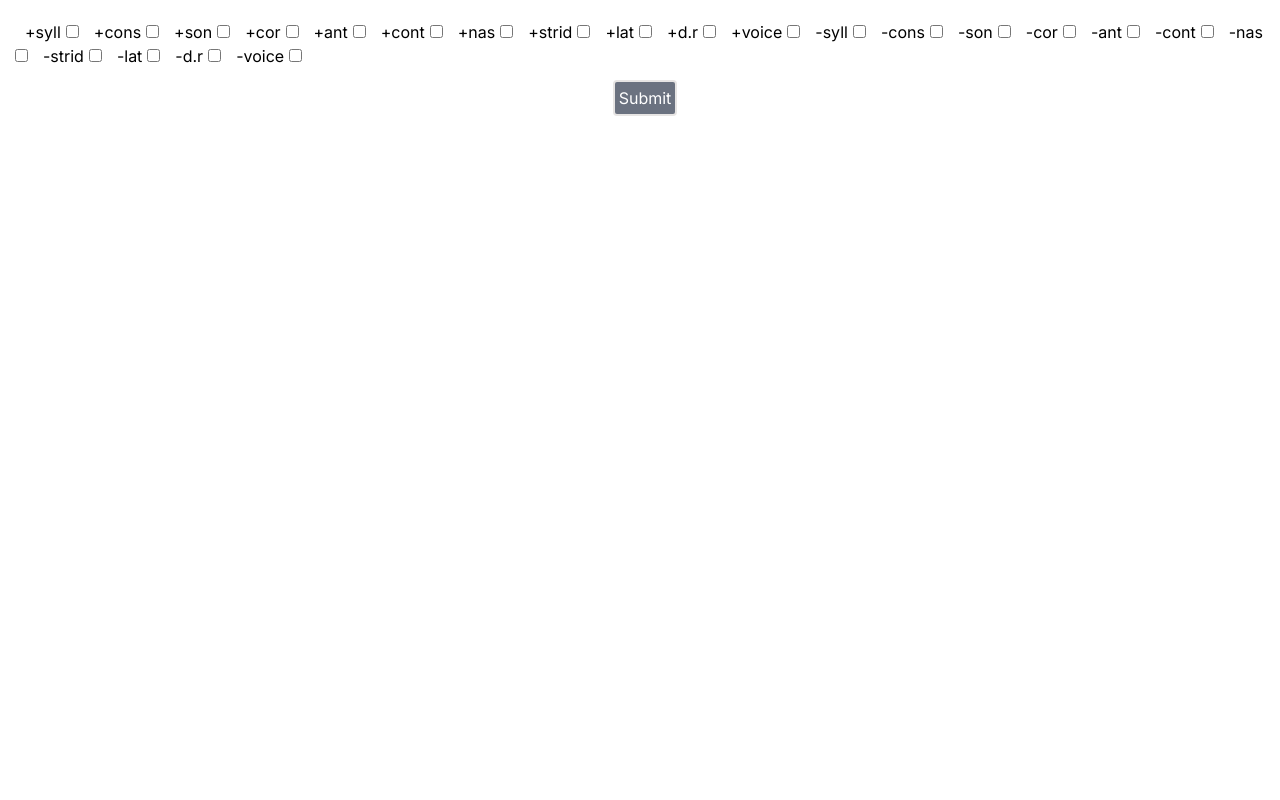
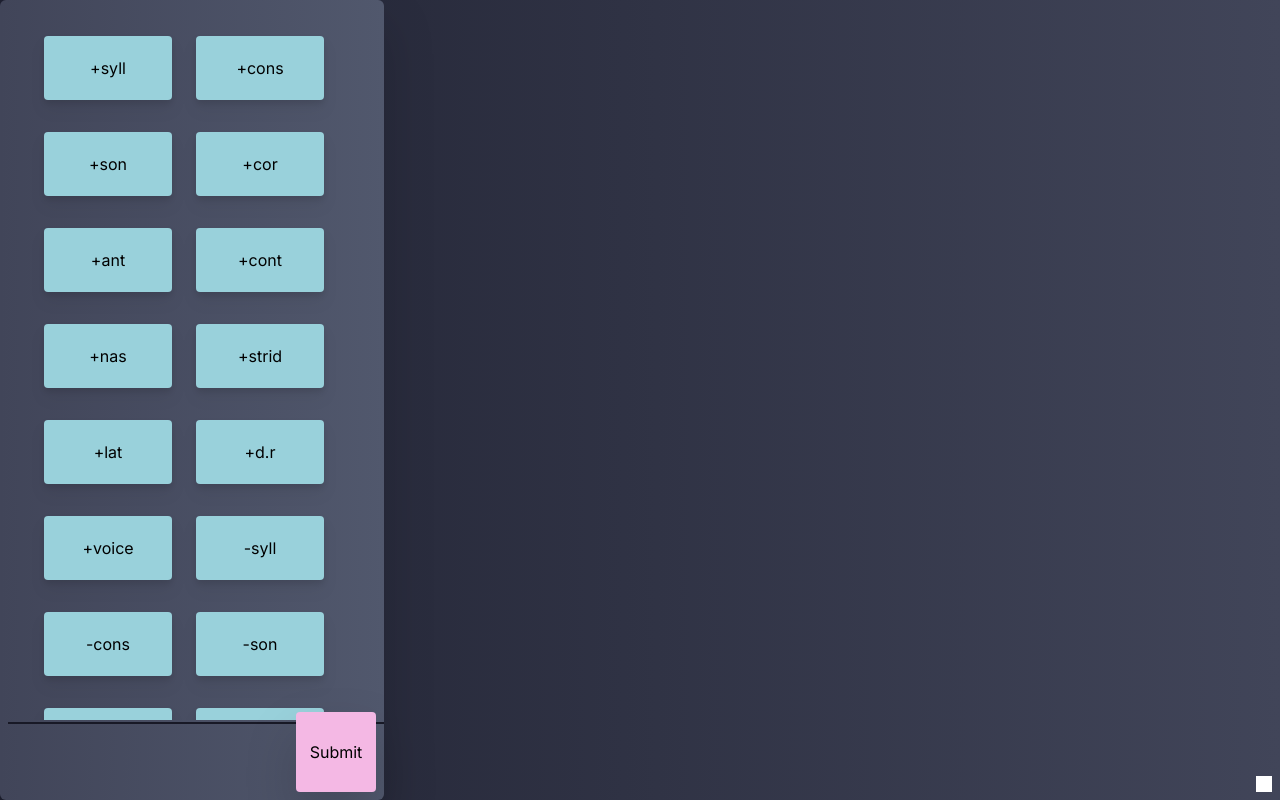
Before and after one commit to Alex-Horan/phonology-features, a Next.js app: page / in a window 1280 px wide. Built offline with nearby package versions, Linux system fonts and the light colour scheme.

Commit message:
working on css styling

```diff
--- a/app/globals.css
+++ b/app/globals.css
@@ -21,3 +21,12 @@
   display: flex;
   justify-self: center;
 }
+
+:root {
+  scrollbar-color: #949cbb #303446;
+}
+
+.border-b {
+  border-bottom: 2px solid #181926;
+  margin-top: 2px;
+}
--- a/app/layout.tsx
+++ b/app/layout.tsx
@@ -16,6 +16,10 @@ export default function RootLayout({
 }>) {
   return (
     <html lang="en">
+      <head>
+        <meta name='viewport' content="width=device-width, initial-scale=1, maximum-scale=1"></meta>
+        <link rel="stylesheet" href="https://cdnjs.cloudflare.com/ajax/libs/font-awesome/4.7.0/css/font-awesome.min.css"></link>
+      </head>
       <body className={inter.className}>{children}</body>
     </html>
   );
--- a/app/page.tsx
+++ b/app/page.tsx
@@ -1,12 +1,14 @@
 'use client';
 import React, { useState } from "react";
+import './globals.css';
+import { FontAwesomeIcon } from "@fortawesome/react-fontawesome";
+import { faXmark } from "@fortawesome/free-solid-svg-icons";
 
 function FilterForm(){
-  const [userinfo, setUserInfo] = useState<string[]>([]);
-
+  const [filterSet, setFilterSet] = useState<string[]>([]);
   const [finalData, setFinalData] = useState<string[]>([]);
+  const [update, setUpdate] = useState<boolean>(false);
   let filterData: string[] = [];
-
   const features = [
   //positive features
   {feature: "+syll", members: ['m','n','ŋ','ɹ','l']},
@@ -104,46 +106,93 @@ function FilterForm(){
     const { value, checked } = e.target;
 
     if (checked) {
-      setUserInfo([...userinfo, value]);
+      setFilterSet([...filterSet, value]);
     } else {
-      setUserInfo(userinfo.filter((e) => e !== value));
+      setFilterSet(filterSet.filter((e) => e !== value));
     }
   }
 
+  const handleFilter = (e: any) => {
+    let { value } = e.target;
+    setFilterSet([...filterSet, value])
+
+  }
+
+  const handleRemoveFilter = (e: any) => {
+    const { value } = e.target;
+    setFilterSet(filterSet.filter((e) => e !== value))
+  }
+
   const handleSubmit = (e: any) => {
-    filterFeature(userinfo);
+    filterFeature(filterSet);
     for (let i=0; i<filterData.length-1; i++) {
       filterData[i] = filterData[i] + ", "
     }
 
     setFinalData([...filterData]);
+
+
+
     e.preventDefault();
   }
 
 
 
   const listItems = features.map(feat => {
-    return <label className="selection" key={feat.members[0]}>{feat.feature}<input type="checkbox" className="selectionF" value={feat.feature} key={feat.feature} onChange={handleChange}></input></label>
+    if (!(filterSet.includes(feat.feature))) {
+      return <input type="button" className="hover:bg-[#8caaee] hover:ring-2 hover:ring-blue-500 bg-catsky rounded h-16 w-32 mx-3 my-4 px-2 py-2 drop-shadow-lg" value={feat.feature} key={feat.feature} onClick={handleFilter}></input>
+    }
   });
 
+  const chips = filterSet.map(filt => {
+    return <button onClick={handleRemoveFilter} value={filt} className="bg-slate-900 px-2 py-2 max-h-12 ml-2 rounded-lg mt-2 hover:bg-[#8caaee] hover:ring-2 hover:ring-blue-500" key={filt}>{filt}<FontAwesomeIcon onClick={handleRemoveFilter} className="size-3 pb-0.5 pl-1" icon={faXmark}></FontAwesomeIcon></button>
+  });
+
+  const data = finalData.map(items => {
+    return <button className="ml-2 black rounded bg-white w-10 h-10">{items}</button>
+  })
+
   return (
-    <div>
-      <div className="FilterSection">
-        <form onSubmit={handleSubmit}>
-          {listItems}
-          <br></br>
-          <button type="submit" value="Submit" className="subm mx-auto bg-gray-500 p-1 mt-3 rounded text-white border-2 border-stone-200">Submit</button>
+
+    <div className="bg-gradient-to-r from-mantle to-crust to-surface0 h-screen w-screen drop-shadow-md">
+      <div className="absolute bottom-2 right-2 w-4 h-4 bg-white"></div>
+      <div className="absolute container h-screen bg-gradient-to-r from-surface0 to-surface2 md:visible sm:visible invisible xl:max-w-96 md:max-w-64 sm:invisible drop-shadow-2xl rounded-md">
+        <form onSubmit={handleSubmit} className="ml-2">
+          <div className="flex flex-row md:pl-6 md:pt-5 overflow-y-auto flex-wrap max-h-90vh">
+            {listItems}
+          </div>
+          <div className="border-b ml-0 pl-0"></div>
+          <div className="fixed right-2 bottom-2">
+            <button type="submit" value="Submit" className="mt-5 size-20 bg-catpink rounded text-black drop-shadow-2xl">Submit</button>
+          </div>
         </form>
+
+      </div>
+      <div className="flex row grow-0 shrink-0 text-white text-xl z-1 absolute h-20" style={{marginLeft: '25rem'}}>
+        {chips}
+      </div>
+        <div className="flex row wrap h-64" style={{marginLeft: '32rem', paddingTop: '24rem'}}>
+            {data}
+        </div>
       </div>
 
-      <div className="Output mt-10">
-        {
-          finalData.length > 0
-          ? <p className="mx-auto text-center">[{finalData}]</p>
-          : ""
-        }
-      </div>
-    </div>
+// <div>
+    //   <div className="FilterSection">
+    //     <form onSubmit={handleSubmit}>
+    //       {listItems}
+    //       <br></br>
+    //       <button type="submit" value="Submit" className="subm mx-auto bg-gray-500 p-1 mt-3 rounded text-white border-2 border-stone-200">Submit</button>
+    //     </form>
+    //   </div>
+
+    //   <div className="Output mt-10">
+    //     {
+    //       finalData.length > 0
+    //       ? <p className="mx-auto text-center">[{finalData}]</p>
+    //       : ""
+    //     }
+    //   </div>
+    // </div>
   )
 }
 
--- a/tailwind.config.ts
+++ b/tailwind.config.ts
@@ -13,6 +13,21 @@ const config: Config = {
         "gradient-conic":
           "conic-gradient(from 180deg at 50% 50%, var(--tw-gradient-stops))",
       },
+      colors: {
+        'surface0': '#414559',
+        'surface2': '#51586d',
+        'catpink':'#f4b8e4',
+        'catsky':'#99d1db',
+        'overlay0': '#737994',
+        'crust': '#232634',
+        'mantle': '#1e2030',
+      },
+      spacing: {
+        '90vh': '90vh',
+        '80p': '80%',
+        '60p': '80vw',
+        '50t': '50vh'
+      },
     },
   },
   plugins: [],
```
Also changed, not shown: package.json (+10 -3 lines), 1 other file (tests, documents, lock files or other folders).
